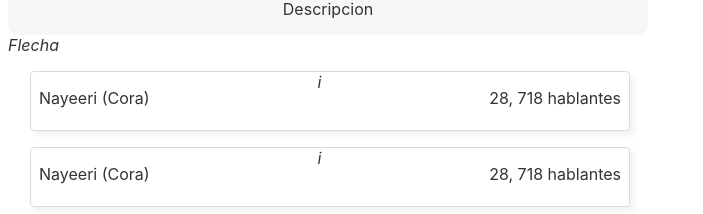
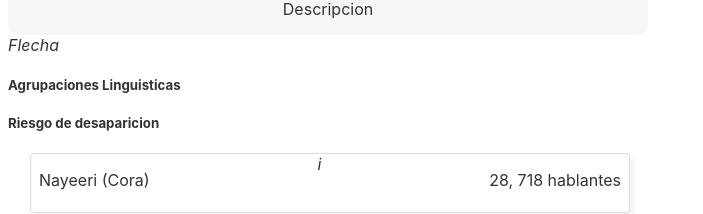
Before and after one commit to ccd-adc-dev/maqueta.compos.mapa, a Svelte app: page / in a window 1280 px wide. Shown: the part 436-650 px from the top of the page, without its empty margins (0-703 px from the left). Built offline with nearby package versions, Linux system fonts and the light colour scheme.

Commit message:
titulos de lista de agrupaciones

```diff
--- a/src/componentes/VentanaFamilia/VentanaFamilia.svelte
+++ b/src/componentes/VentanaFamilia/VentanaFamilia.svelte
@@ -87,6 +87,12 @@
 <i>Flecha</i>
 
 <article class="Contenedor-1">
+    <h5>
+        Agrupaciones Linguisticas
+    </h5>
+    <h5>
+        Riesgo de desaparicion
+    </h5>
     <section>
         <ul>
         <Agrupacion/>
```
